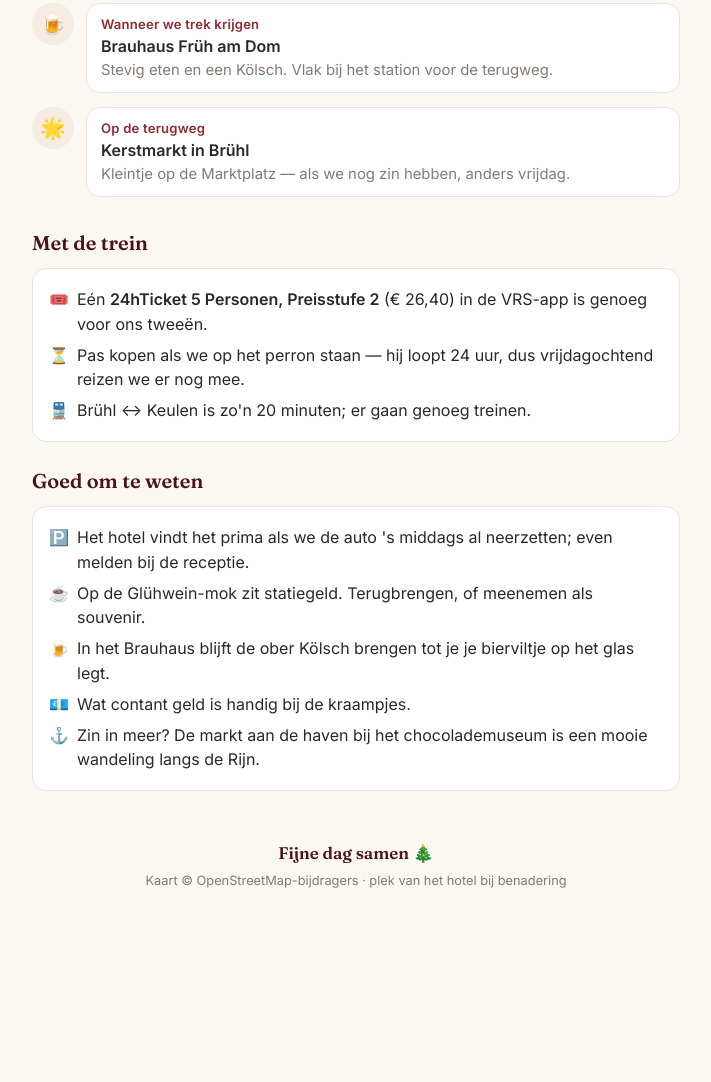
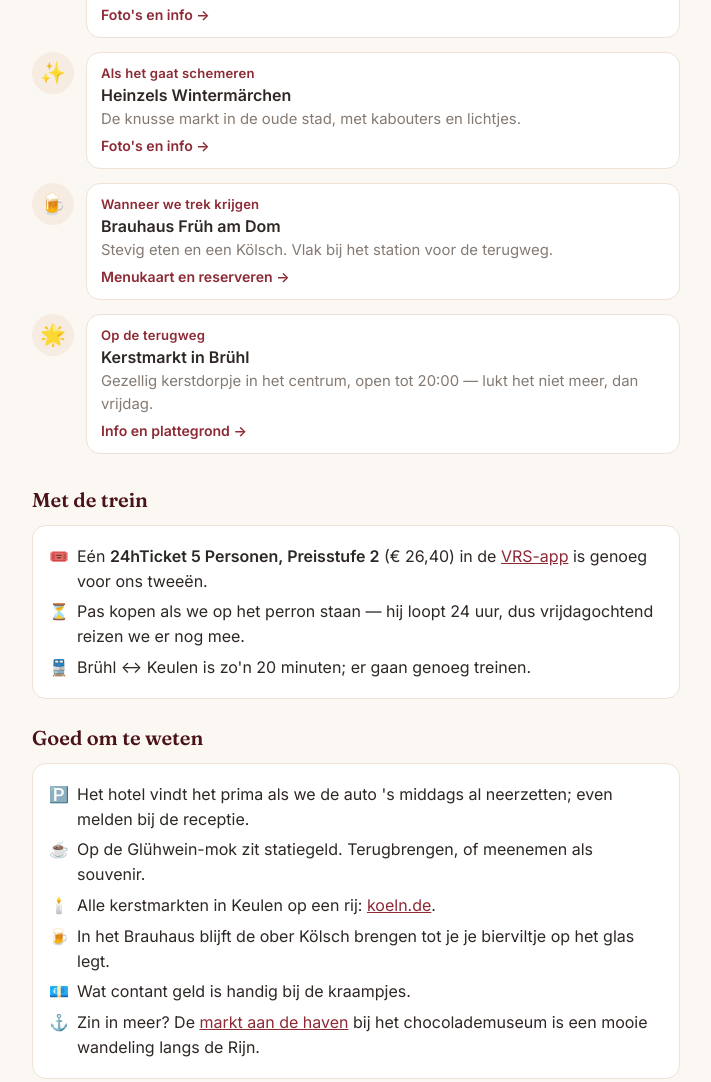
Before and after one commit to ttdekker/vakantie2026, a plain HTML site: page keulen/index.html in a window 1280 px wide. Shown: the part 1261-2343 px from the top of the page, without its empty margins (284-995 px from the left). Before the commit the page ends 2196 px from the top, so only its background shows below. Drawn offline with Linux system fonts and the light colour scheme.

Commit message:
Keulen: links naar info/foto's per plek, Dom-tickets en openingstijd Brühl
Co-Authored-By: Claude Opus 5.5 <noreply@anthropic.com>
Claude-Session: https://claude.ai/code/session_01Lsz6TYUsipaMUyZUYb2gJb

```diff
--- a/keulen/index.html
+++ b/keulen/index.html
@@ -38,6 +38,7 @@
   .when{font-size:.82rem;color:var(--red);font-weight:600;letter-spacing:.2px}
   .title{font-weight:600}
   .note{color:var(--muted);font-size:.93rem}
+  .more{display:inline-block;margin-top:4px;font-size:.88rem;font-weight:600;text-decoration:none}
   .card{background:var(--card);border:1px solid var(--line);border-radius:14px;padding:12px 16px;margin-bottom:10px}
   .card ul{margin:0;padding-left:0;list-style:none}
   .card li{margin:6px 0;padding-left:28px;position:relative}
@@ -64,7 +65,7 @@
 
   <h2>Met de trein</h2>
   <div class="card"><ul>
-    <li data-i="🎟️">Eén <b>24hTicket 5 Personen, Preisstufe 2</b> (€ 26,40) in de VRS-app is genoeg voor ons tweeën.</li>
+    <li data-i="🎟️">Eén <b>24hTicket 5 Personen, Preisstufe 2</b> (€ 26,40) in de <a target="_blank" rel="noopener" href="https://apps.apple.com/nl/app/vrs-auskunft/id398472681">VRS-app</a> is genoeg voor ons tweeën.</li>
     <li data-i="⏳">Pas kopen als we op het perron staan — hij loopt 24 uur, dus vrijdagochtend reizen we er nog mee.</li>
     <li data-i="🚆">Brühl ↔ Keulen is zo'n 20 minuten; er gaan genoeg treinen.</li>
   </ul></div>
@@ -73,9 +74,10 @@
   <div class="card"><ul>
     <li data-i="🅿️">Het hotel vindt het prima als we de auto 's middags al neerzetten; even melden bij de receptie.</li>
     <li data-i="☕">Op de Glühwein-mok zit statiegeld. Terugbrengen, of meenemen als souvenir.</li>
+    <li data-i="🕯️">Alle kerstmarkten in Keulen op een rij: <a target="_blank" rel="noopener" href="https://www.koeln.de/weihnachten/weihnachtsmaerkte-koeln">koeln.de</a>.</li>
     <li data-i="🍺">In het Brauhaus blijft de ober Kölsch brengen tot je je bierviltje op het glas legt.</li>
     <li data-i="💶">Wat contant geld is handig bij de kraampjes.</li>
-    <li data-i="⚓">Zin in meer? De markt aan de haven bij het chocolademuseum is een mooie wandeling langs de Rijn.</li>
+    <li data-i="⚓">Zin in meer? De <a target="_blank" rel="noopener" href="https://www.koeln.de/weihnachten/weihnachtsmaerkte-koeln/hafen-weihnachtsmarkt/">markt aan de haven</a> bij het chocolademuseum is een mooie wandeling langs de Rijn.</li>
   </ul></div>
 </main>
 <footer>
@@ -86,13 +88,13 @@
 <script src="../vendor/leaflet/leaflet.js"></script>
 <script>
 const STOPS = [
-  {i:"🏨", w:"Rond het middaguur", n:"Auto bij het hotel", note:"Hotel am Stern, Uhlstraße. Daarna rustig naar het station wandelen.", ll:[50.8262,6.9065]},
-  {i:"🚆", w:"Als we er klaar voor zijn", n:"Trein vanuit Brühl", note:"Kaartje in de app, en hup naar Köln Hbf.", ll:[50.8287741,6.9129176]},
-  {i:"⛪", w:"Bij aankomst", n:"De Dom", note:"Staat pal naast het station. Even binnen kijken nu het nog licht is.", ll:[50.9412784,6.9582814]},
-  {i:"🎄", w:"In de middag", n:"Kerstmarkt bij de Dom", note:"Eerste Glühwein en iets lekkers — op donderdag lekker rustig.", ll:[50.9405848,6.9577967]},
-  {i:"✨", w:"Als het gaat schemeren", n:"Heinzels Wintermärchen", note:"De knusse markt in de oude stad, met kabouters en lichtjes.", ll:[50.9370955,6.9602779]},
-  {i:"🍺", w:"Wanneer we trek krijgen", n:"Brauhaus Früh am Dom", note:"Stevig eten en een Kölsch. Vlak bij het station voor de terugweg.", ll:[50.9398732,6.9569441]},
-  {i:"🌟", w:"Op de terugweg", n:"Kerstmarkt in Brühl", note:"Kleintje op de Marktplatz — als we nog zin hebben, anders vrijdag.", ll:[50.8292,6.9048]}
+  {i:"🏨", w:"Rond het middaguur", n:"Auto bij het hotel", note:"Hotel am Stern, Uhlstraße. Daarna rustig naar het station wandelen.", ll:[50.8262,6.9065], url:"http://www.hotel-am-stern.de/", lbl:"Hotel am Stern"},
+  {i:"🚆", w:"Als we er klaar voor zijn", n:"Trein vanuit Brühl", note:"Kaartje in de app, en hup naar Köln Hbf.", ll:[50.8287741,6.9129176], url:"https://www.vrs.de/en/tickets/ticket-assortment/24hourticket", lbl:"Over het 24-uursticket"},
+  {i:"⛪", w:"Bij aankomst", n:"De Dom", note:"Pal naast het station. Rondkijken binnen gaat sinds kort met een kaartje (online of aan de kassa op de Roncalliplatz, tot 17:30). Even een kaarsje opsteken via de noordingang mag gratis.", ll:[50.9412784,6.9582814], url:"https://www.koelner-dom.de/", lbl:"Kölner Dom"},
+  {i:"🎄", w:"In de middag", n:"Kerstmarkt bij de Dom", note:"Eerste Glühwein en iets lekkers — op donderdag lekker rustig.", ll:[50.9405848,6.9577967], url:"https://www.koeln.de/weihnachten/weihnachtsmaerkte-koeln/weihnachtsmarkt-am-koelner-dom/", lbl:"Foto's en info"},
+  {i:"✨", w:"Als het gaat schemeren", n:"Heinzels Wintermärchen", note:"De knusse markt in de oude stad, met kabouters en lichtjes.", ll:[50.9370955,6.9602779], url:"https://www.koeln.de/weihnachten/weihnachtsmaerkte-koeln/weihnachtsmarkt-altstadt/", lbl:"Foto's en info"},
+  {i:"🍺", w:"Wanneer we trek krijgen", n:"Brauhaus Früh am Dom", note:"Stevig eten en een Kölsch. Vlak bij het station voor de terugweg.", ll:[50.9398732,6.9569441], url:"https://www.frueh-am-dom.de/", lbl:"Menukaart en reserveren"},
+  {i:"🌟", w:"Op de terugweg", n:"Kerstmarkt in Brühl", note:"Gezellig kerstdorpje in het centrum, open tot 20:00 — lukt het niet meer, dan vrijdag.", ll:[50.8292,6.9048], url:"https://wepag.de/bruehler-weihnachtsmarkt/", lbl:"Info en plattegrond"}
 ];
 
 const map = L.map("map",{scrollWheelZoom:false});
@@ -102,11 +104,11 @@ L.tileLayer("https://tile.openstreetmap.org/{z}/{x}/{y}.png",
 const day = document.getElementById("day");
 const markers = STOPS.map(s=>{
   const icon = L.divIcon({className:"", html:`<div class="pin">${s.i}</div>`, iconSize:[34,34], iconAnchor:[17,17]});
-  const m = L.marker(s.ll,{icon}).addTo(map).bindPopup(`<b>${s.n}</b><br>${s.note}<br><a target="_blank" rel="noopener" href="https://www.google.com/maps/dir/?api=1&destination=${s.ll.join(",")}">Route</a>`);
+  const m = L.marker(s.ll,{icon}).addTo(map).bindPopup(`<b>${s.n}</b><br>${s.note}<br><a target="_blank" rel="noopener" href="${s.url}">${s.lbl}</a> · <a target="_blank" rel="noopener" href="https://www.google.com/maps/dir/?api=1&destination=${s.ll.join(",")}">Route</a>`);
   const li = document.createElement("li");
   li.className = "stop";
-  li.innerHTML = `<div class="ico">${s.i}</div><div class="body"><div class="when">${s.w}</div><div class="title">${s.n}</div><div class="note">${s.note}</div></div>`;
-  li.onclick = ()=>{ map.setView(s.ll,16); m.openPopup(); document.getElementById("map").scrollIntoView({behavior:"smooth"}); };
+  li.innerHTML = `<div class="ico">${s.i}</div><div class="body"><div class="when">${s.w}</div><div class="title">${s.n}</div><div class="note">${s.note}</div><a class="more" target="_blank" rel="noopener" href="${s.url}">${s.lbl} →</a></div>`;
+  li.onclick = (e)=>{ if(e.target.closest('a')) return; map.setView(s.ll,16); m.openPopup(); document.getElementById("map").scrollIntoView({behavior:"smooth"}); };
   day.appendChild(li);
   return m;
 });
```
